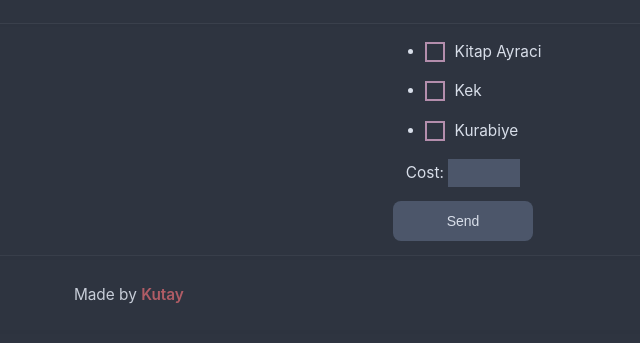
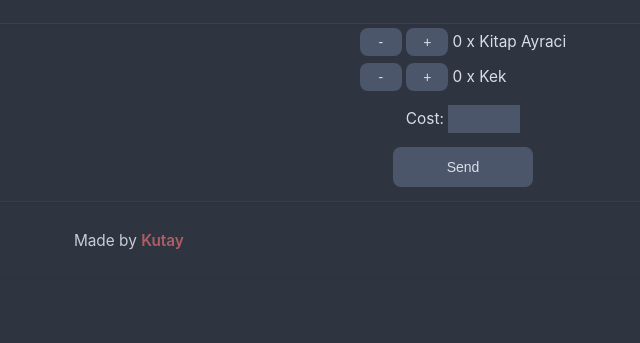
Before and after one commit to mkutay/kermis-logger, a website: page index.html in a window 1280 px wide. Shown: the part 61-404 px from the top of the page, without its empty margins (177-817 px from the left). Drawn offline with Linux system fonts and the light colour scheme; a web font is replaced by a local one.

Commit message:
numbering

```diff
--- a/data.json
+++ b/data.json
@@ -1 +1 @@
-{"data":[{"bought":["kitap ayraci","kurabiye"],"cost":5},{"bought":["kek","kurabiye"],"cost":5},{"bought":["kek","kurabiye"],"cost":123},{"bought":["kitap ayraci","kek"],"cost":123},{"bought":["kitap ayraci","kek"],"cost":123}]}
+{"data":[{"bought":{"kitap ayraci":3,"kek":5},"cost":"123","timeStamp":1685794350164},{"bought":{"kitap ayraci":2,"kek":4},"cost":"123","timeStamp":1685794407700}]}
--- a/index.html
+++ b/index.html
@@ -16,7 +16,7 @@
     <!-- <img src="assets/ari_logo.png" alt="The Ari logo"> -->
 
     <div style="margin: 0 auto">
-      <ul>
+      <!-- <ul>
         <li class="checkbox">
           <input class="checkbox-flip" name="sold-item" type="checkbox" id="kitap ayraci"/>
           <label for="kitap ayraci"><span></span>Kitap Ayraci</label>
@@ -29,7 +29,19 @@
           <input class="checkbox-flip" name="sold-item" type="checkbox" id="kurabiye"/>
           <label for="kurabiye"><span></span>Kurabiye</label>
         </li>
-      </ul>
+      </ul> -->
+      <div>
+        <input type=button class="item-button" value="-" name="sold-item" id="kitap ayraci" onclick="buttonDec('kitap ayraci')"/>
+        <input type=button class="item-button" value="+" name="sold-item" id="kitap ayraci" onclick="buttonInc('kitap ayraci')"/>
+        <span id="kitap ayraci num"></span>
+        <span>x Kitap Ayraci</span>
+      </div>
+      <div>
+        <input type=button class="item-button" value="-" name="sold-item" id="kek" onclick="buttonDec('kek')"/>
+        <input type=button class="item-button" value="+" name="sold-item" id="kek" onclick="buttonInc('kek')"/>
+        <span id="kek num"></span>
+        <span>x Kek</span>
+      </div>
     </div>
 
     <div style="text-align: center">
@@ -49,16 +61,32 @@
     </footer>
 
     <script>
+      let buttons = document.querySelectorAll("input[name='sold-item']");
+      let items = {};
+      buttons.forEach((button) => {
+        items[button.id] = 0;
+        document.getElementById(button.id + " num").innerHTML = 0;
+      });
+      console.log(items);
+      function buttonInc(id) {
+        document.getElementById(id + " num").innerHTML = ++items[id];
+      }
+      function buttonDec(id) {
+        if (items[id] == 0) return;
+        document.getElementById(id + " num").innerHTML = --items[id];
+      }
+
       const sendBtn = document.querySelector("#send-button");
       sendBtn.addEventListener('click', sendData);
       function sendData(e) {
         e.preventDefault();
-        let checkboxes = document.querySelectorAll("input[name='sold-item']:checked");
-        let bought = [];
-        checkboxes.forEach((checkbox) => {
-          checkbox.checked = false;
-          bought.push(checkbox.id);
-        });
+        let bought = {};
+        for (let key in items) {
+          if (items[key] == 0) continue;
+          bought[key] = items[key];
+          items[key] = 0;
+          document.getElementById(key + " num").innerHTML = 0
+        }
         const cost = document.querySelector("#cost").value;
         document.querySelector("#cost").value = "";
         fetch("/add", {
--- a/sass/basic.sass
+++ b/sass/basic.sass
@@ -160,3 +160,27 @@ pre
   -webkit-user-select: none
   touch-action: manipulation
   margin-bottom: 1em
+  margin-top: 0.75em
+
+.item-button
+  background-color: $nord3
+  border-radius: 8px
+  border-width: 0
+  color: $nord4
+  cursor: pointer
+  display: inline-block
+  font-size: 14px
+  font-weight: 500
+  line-height: 8px
+  list-style: none
+  padding: 10px 10px
+  text-align: center
+  vertical-align: center
+  white-space: nowrap
+  user-select: none
+  -webkit-user-select: none
+  touch-action: manipulation
+  width: 3em
+  align-items: center
+  margin-top: 0.25em
+  margin-bottom: 0.25em
```
Also changed, not shown: assets/style.css, 1 other file.
